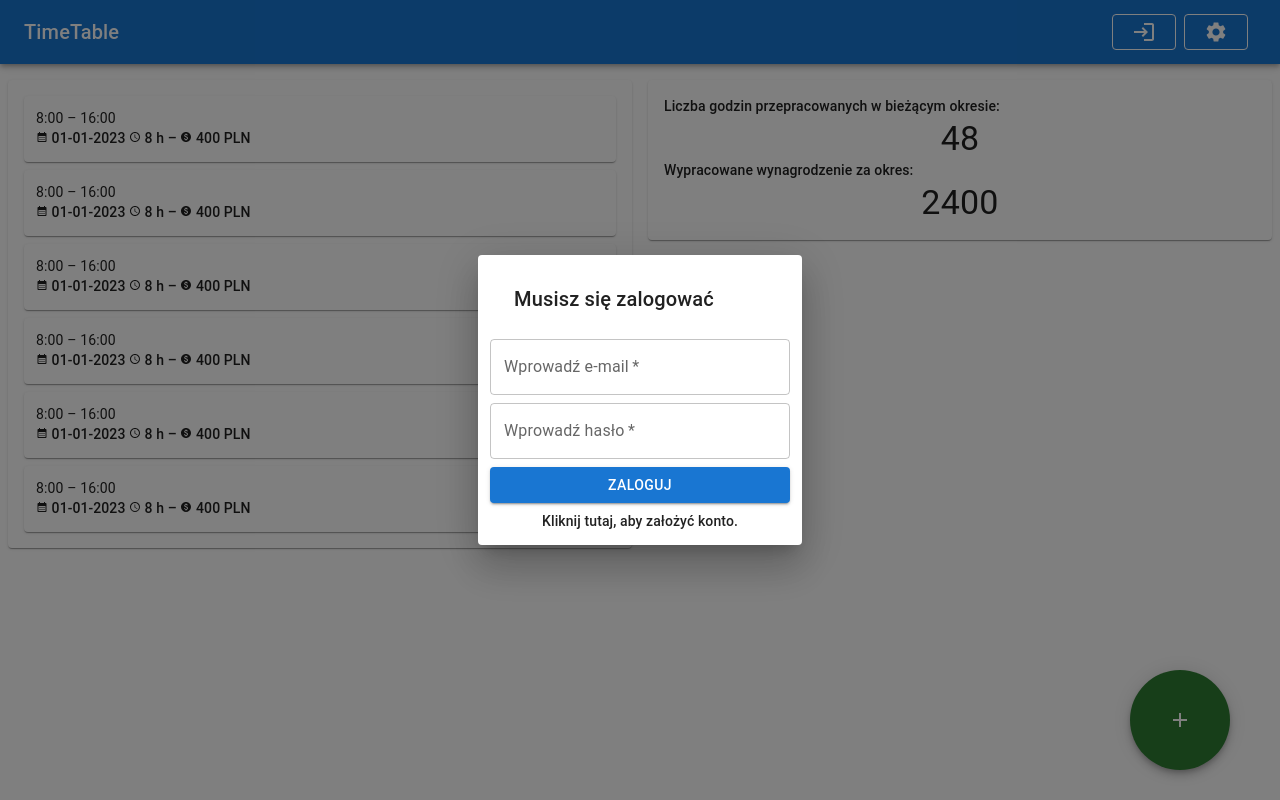
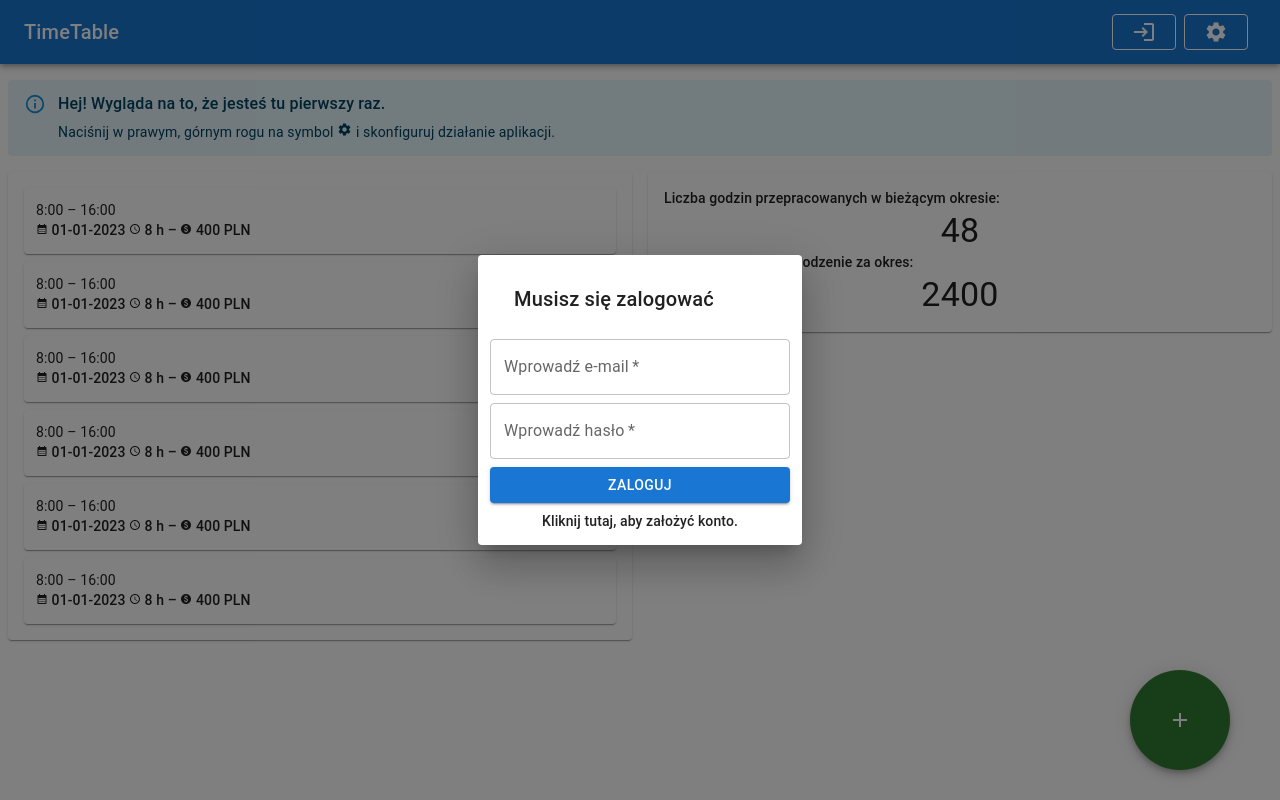
Before and after one commit to szymonwislocki/timeTable, a React (Vite) app: page / in a window 1280 px wide. Built offline with nearby package versions, Linux system fonts and the light colour scheme; no server answers.

Commit message:
Added welcome message for new users

```diff
--- a/src/components/MainScreen.tsx
+++ b/src/components/MainScreen.tsx
@@ -1,11 +1,19 @@
-import { Card, Grid } from "@mui/material";
+import { Alert, AlertTitle, Card, Grid } from "@mui/material";
 import { FC } from "react";
 import Schedules from "./Schedules";
 import Summary from "./Summary";
+import SettingsIcon from "@mui/icons-material/Settings";
 
 const MainScreen: FC = () => {
   return (
+    <>
       <Grid sx={{ mt: 1 }} container spacing={2}>
+        <Grid sx={{ width: "100%" }} item>
+          <Alert severity="info">
+            <AlertTitle>Hej! Wygląda na to, że jesteś tu pierwszy raz.</AlertTitle>
+            Naciśnij w prawym, górnym rogu na symbol <SettingsIcon sx={{ fontSize: "15px" }} /> i skonfiguruj działanie aplikacji.
+          </Alert>
+        </Grid>
         <Grid item xs={12} md={6}>
           <Schedules />
         </Grid>
@@ -13,6 +21,7 @@ const MainScreen: FC = () => {
           <Summary />
         </Grid>
       </Grid>
+    </>
   );
 };
 
```
Lines whose indentation alone changed are shown as unchanged.
